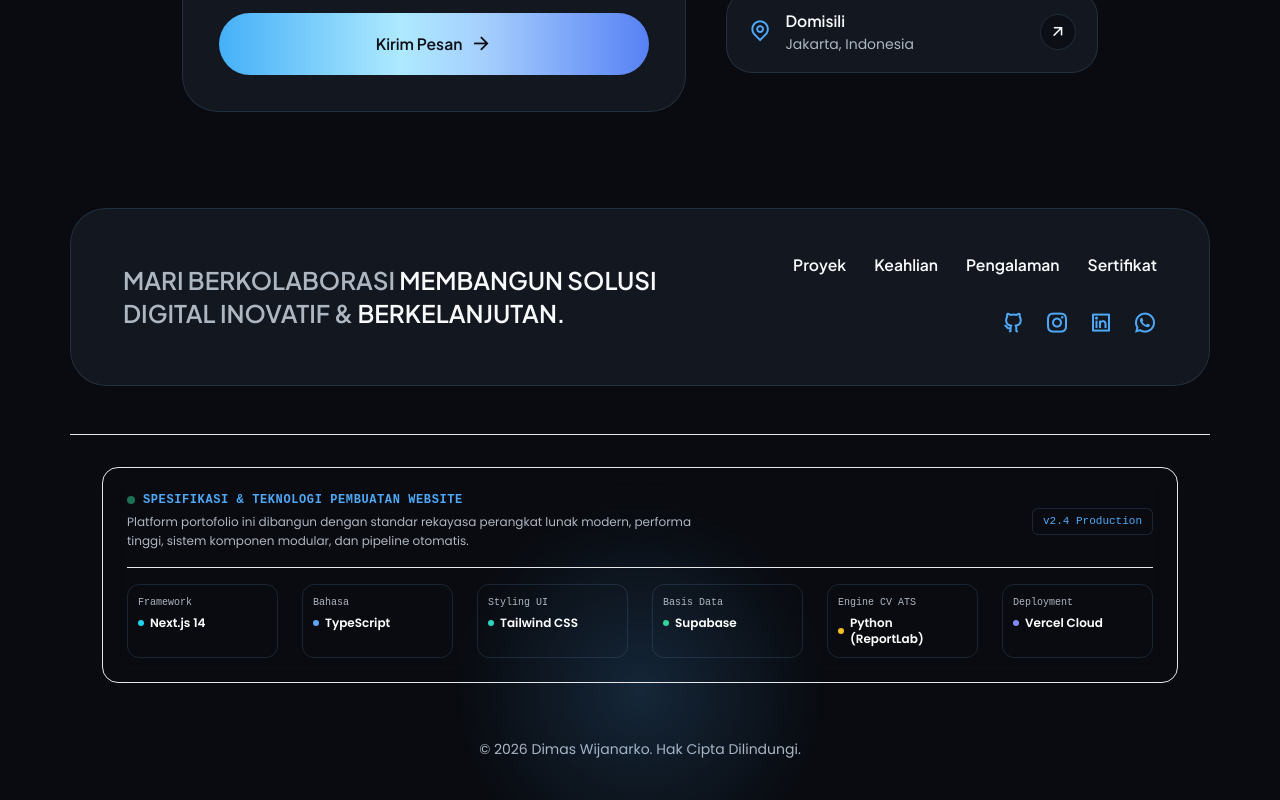
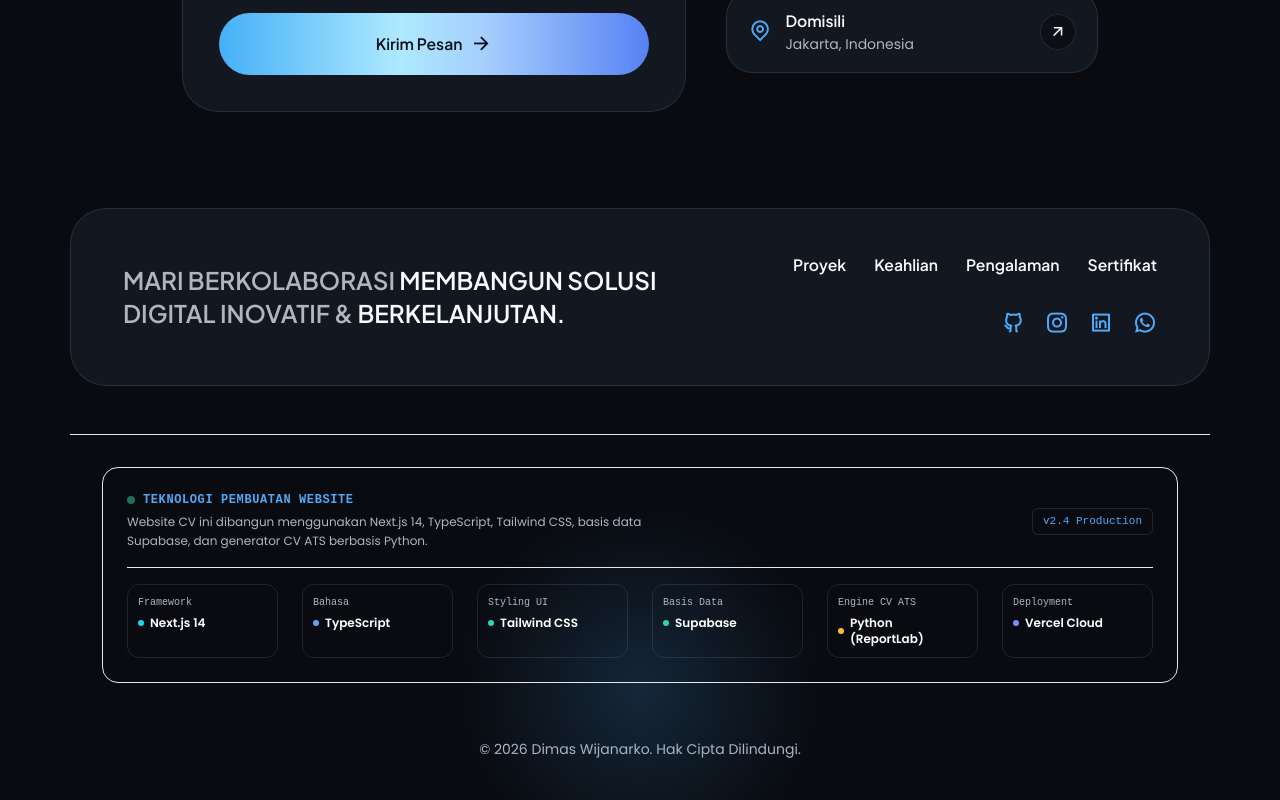
Before and after one commit to Dimss-W/CV-Website, a Next.js app: page / in a window 1280 px wide. Shown: the part 7739-8539 px from the top of the page. Built offline with nearby package versions, Linux system fonts and the light colour scheme; no server answers; some icons are missing.

Commit message:
fix: sederhanakan teks penjelasan teknologi website di footer

```diff
--- a/src/components/Footer.tsx
+++ b/src/components/Footer.tsx
@@ -79,11 +79,11 @@ export default function Footer() {
               <div className="flex items-center gap-2 mb-1">
                 <span className="w-2 h-2 rounded-full bg-emerald-400 animate-pulse"></span>
                 <span className="text-xs font-mono font-semibold uppercase tracking-wider text-[var(--first-color)]">
-                  Spesifikasi &amp; Teknologi Pembuatan Website
+                  Teknologi Pembuatan Website
                 </span>
               </div>
               <p className="text-xs text-[var(--text-color)] max-w-xl leading-relaxed">
-                Platform portofolio ini dibangun dengan standar rekayasa perangkat lunak modern, performa tinggi, sistem komponen modular, dan pipeline otomatis.
+                Website CV ini dibangun menggunakan Next.js 14, TypeScript, Tailwind CSS, basis data Supabase, dan generator CV ATS berbasis Python.
               </p>
             </div>
             <span className="text-[11px] font-mono px-2.5 py-1 rounded-md bg-[var(--body-color)] border border-[var(--border-color)] text-[var(--first-color)] whitespace-nowrap self-start md:self-auto">
```
